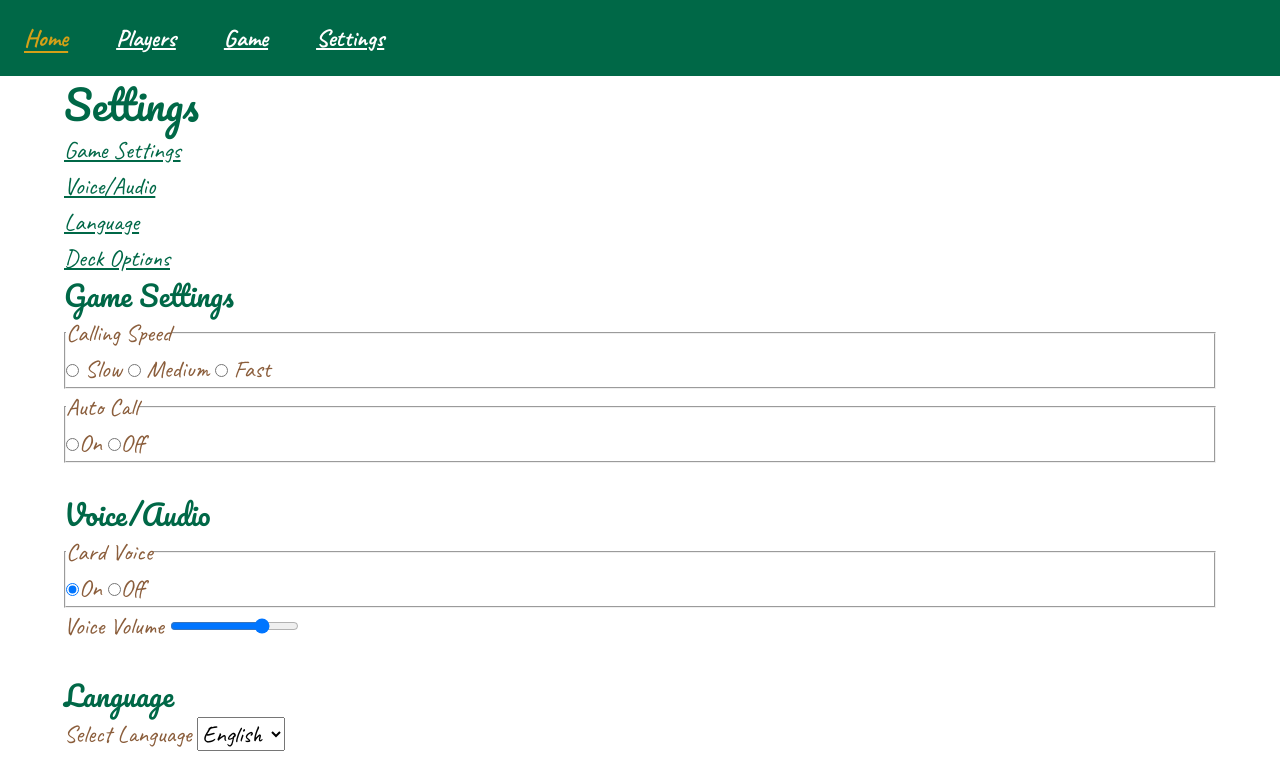
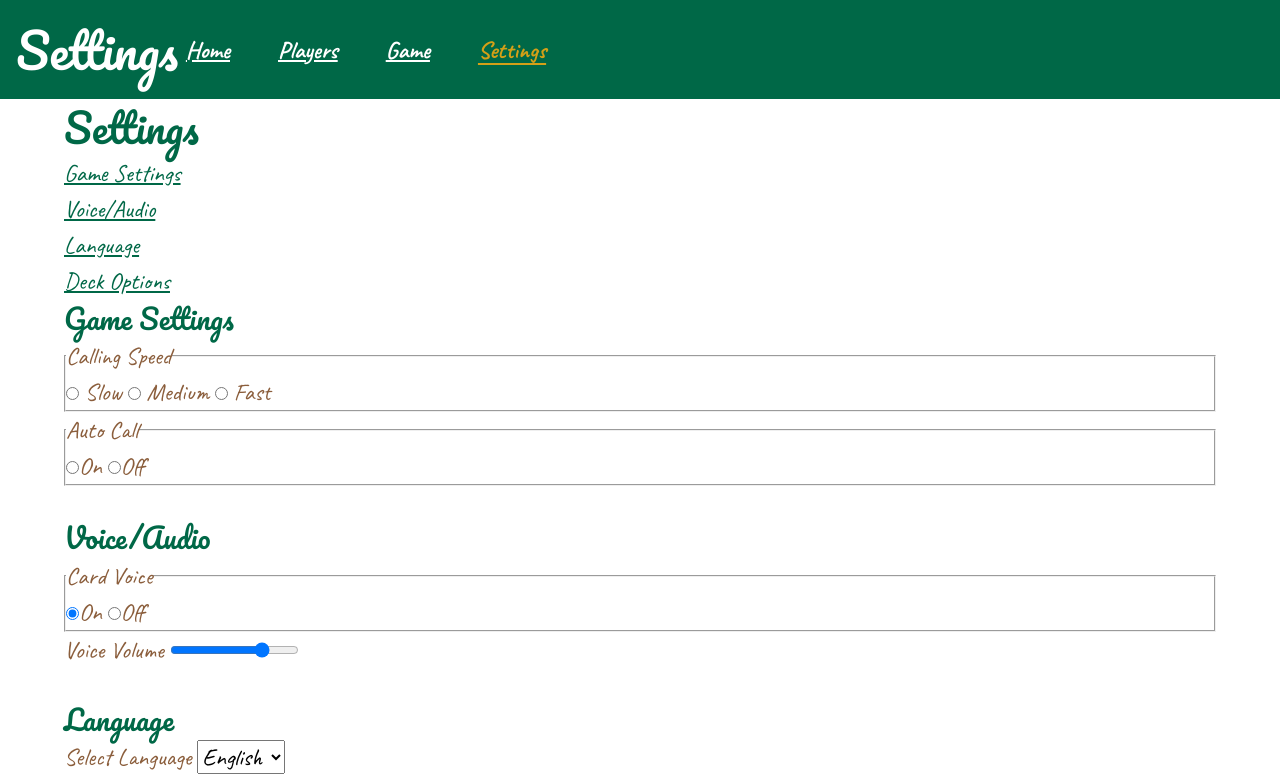
Before and after one commit to mcontreras12/Loteria-Caller, a plain HTML site: page settings.html in a window 1280 px wide. Shown: the top 781 px of the page. Drawn offline with Linux system fonts and the light colour scheme; a web font is replaced by a local one.

Commit message:
fixes
small html fixes to ensure the css i currently have works correctly

```diff
--- a/settings.html
+++ b/settings.html
@@ -11,12 +11,14 @@
 
     <!-- header that is displayed for every page-->
     <header>
+        <h1>Settings</h1>
+
         <nav aria-label="Main navigation">
             <ul>
-                <li><a href="index.html" aria-current="page">Home</a></li>
+                <li><a href="index.html">Home</a></li>
                 <li><a href="players.html">Players</a></li>
                 <li><a href="game.html">Game</a></li>
-                <li><a href="settings.html">Settings</a></li>
+                <li><a href="settings.html" aria-current="page">Settings</a></li>
             </ul>
         </nav>
     </header>
```
Also changed, not shown: game.html (+4 -2 lines), players.html (+2 -2 lines).
